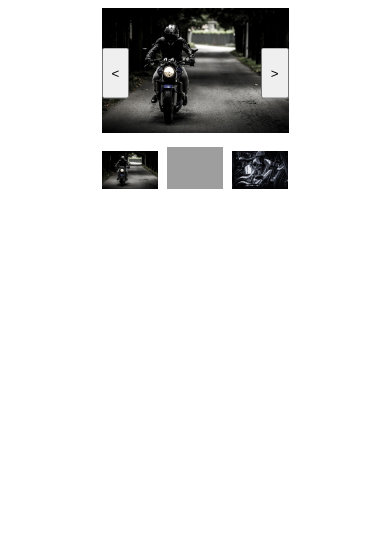
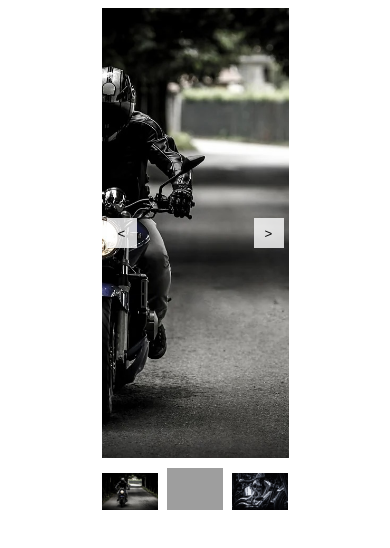
Before and after one commit to jdsaraiva/reactjs-carousel, a React app: page / in a window 390 px wide. Built offline with nearby package versions, Linux system fonts and the light colour scheme; grey boxes are pictures that could not be loaded.

Commit message:
Responsiveness, transition between images

```diff
--- a/src/components/Carousel.js
+++ b/src/components/Carousel.js
@@ -4,10 +4,7 @@ import React, { useState } from "react";
 const Carousel = ({ images }) => {
 
     const [index, setImages] = useState(0);
-
-    // TODO Animation, fade in
-    // No instagram existe uma transição rápida para o lado e a imagem é trocada uma pela outra -
-    // Mobile n tem setas
+    const [isActive, setActive] = useState("false");
 
     const previousImage = () => {
         const nextIndex = index - 1;
@@ -19,9 +16,15 @@ const Carousel = ({ images }) => {
 
     };
 
+    // Use CSS to have smooth transitions
+    const itemVisible = {
+        backgroundImage: `url(${images[index].orig_src})`
+    };
+
     const nextImage = () => {
 
-        //alert(index + 2 + " " + images.length);
+        // Item AddClass Item.hidden
+        setActive(!isActive);
 
         if (index <= images.length)
             setImages((index + 1) % images.length);
@@ -41,7 +44,7 @@ const Carousel = ({ images }) => {
 
                 <div className="ImageWrapper">
                     <button className="Arrow Left Desktop" onClick={previousImage}>{"<"}</button>
-                    <img className="Item" src={images[index].orig_src} alt={images[index].description} />
+                    <div className="Item" style={itemVisible}></div>
                     <button className="Arrow Right Desktop" onClick={nextImage}>{">"}</button>
                 </div>
 
--- a/src/index.js
+++ b/src/index.js
@@ -31,9 +31,9 @@ const App = () => {
             {
                 "id": 5,
                 "orig_src": "src/imgs/5.jpg",
-                "thumb_src": "3_thumb.jpg",
-                "description": "Hello from image 2!"
-            },
+                "description": "Hello from image 5!"
+            }
+
     ])
 
     return (
--- a/src/style.css
+++ b/src/style.css
@@ -1,25 +1,35 @@
 
 .Wrapper {
-    /*
-    display: flex;
-    flex-direction: row;
-    justify-content: space-evenly;
-*/
     position:relative;
     margin:0 auto;
     width:50%;
 }
 
 .ImageWrapper {
-/*    display:inline-flex;*/
-    max-height: 400px;
-    overflow: hidden;
+    position:relative;
+    display: flex;
+    flex-wrap: wrap;
 }
 
 .Item {
-    object-fit: contain;
+    max-height: 100%;
+    min-width: 100%;
+    vertical-align: bottom;
+
+    min-height: 450px;
     overflow: auto;
     width:100%;
+
+    background-size:cover;
+    background-repeat:no-repeat;
+    background-position:center;
+
+    transition: background-image 0.5s ease-in;
+}
+
+.Item.Hidden {
+    transition: background-image 0.5s ease-in;
+
 }
 
 .currentImage {
@@ -29,18 +39,27 @@
 
 .Arrow {
     position:absolute;
-    top:35%;
-    transform:translateY(-50%);
-    padding:16px 8px;
+    height:30px;
+    width:30px;
+    top:calc( 50% - 15px );
+    padding:5px;
+
+    background-color:rgba(255, 255, 255, 0.8);
+    border:none;
     z-index:1000;
 }
 
+.Arrow:hover {
+    cursor:pointer;
+    background-color:rgba(255, 255, 255, 1);
+}
+
 .Left {
-    left:0;
+    left:5px;
 }
 
 .Right {
-    right:0;
+    right:5px;
 }
 
 .ThumbnailsWrapper {
@@ -49,6 +68,6 @@
 
 .Thumbnails {
     width:30%;
-    max-height:160px;
+    max-height:150px;
     cursor:pointer;
 }
```
Also changed, not shown: src/imgs/5.jpg, 1 other file.
